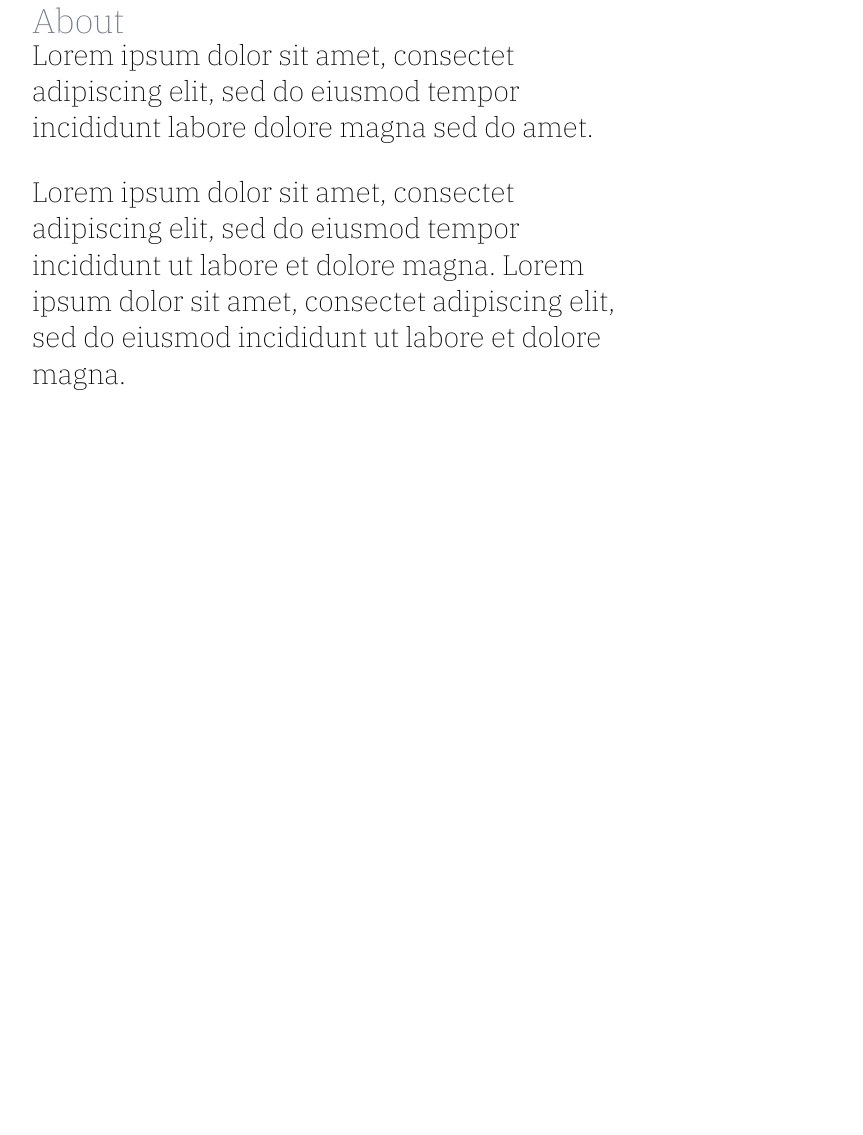
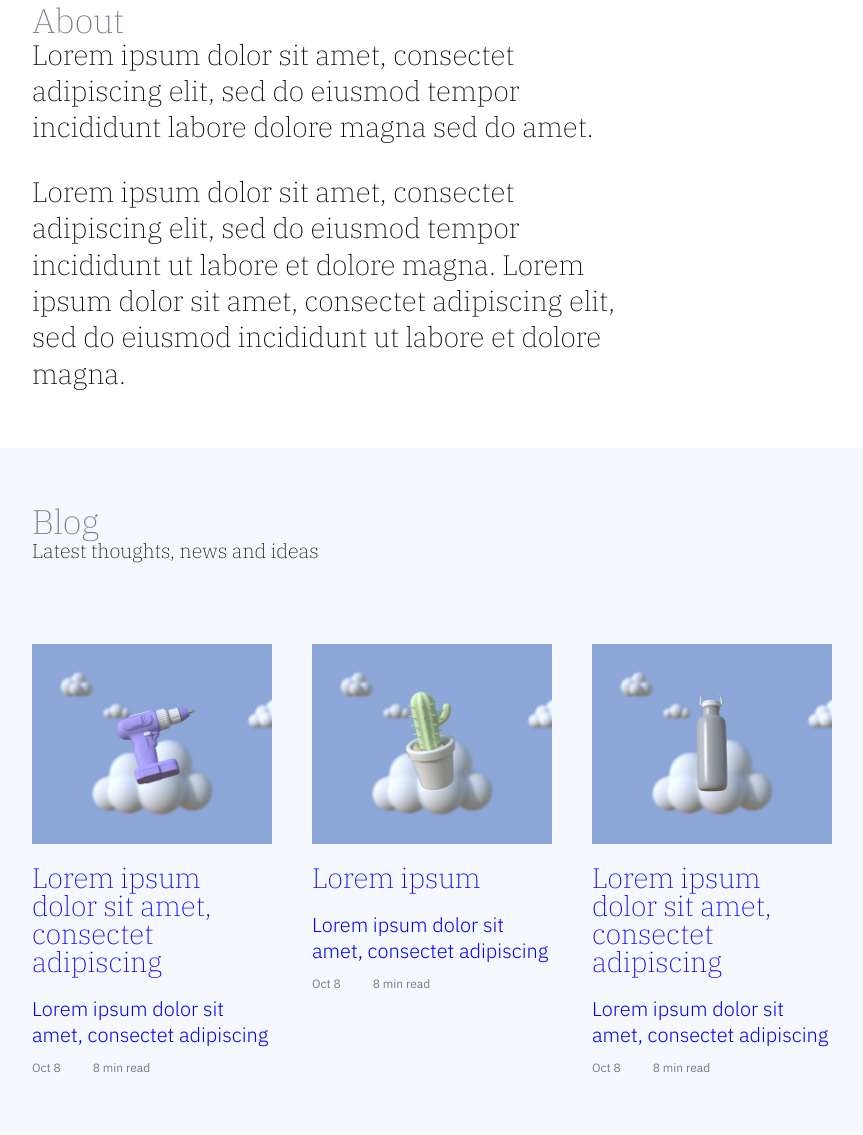
Before and after one commit to itsmacr8/acme-blog, a website built with Vite: page index.html in a window 1280 px wide. Shown: the part 1048-2183 px from the top of the page, without its empty margins (208-1071 px from the left). Before the commit the page ends 1520 px from the top, so only its background shows below. Built offline with nearby package versions, Linux system fonts and the light colour scheme.

Commit message:
Add featured article in blog section

```diff
--- a/index.html
+++ b/index.html
@@ -37,6 +37,50 @@
       </div>
     </div>
   </section>
+
+  <section class="bg-primary-300">
+    <div class="container">
+      <header>
+        <h2 class="section-title">Blog</h2>
+        <p class="section-subtitle">Latest thoughts, news and ideas</p>
+      </header>
+      <div class="flex xl-space">
+        <article class="article-preview flow-content">
+          <img class="article-preview__thumbnail" src="./assets/blog-1.jpg" alt="electric drill">
+          <a href="#" class="flow-content article-preview__link">
+            <h3 class="article-preview__heading">Lorem ipsum dolor sit amet, consectet adipiscing</h3>
+            <p>Lorem ipsum dolor sit amet, consectet adipiscing</p>
+          </a>
+          <div class="article-preview__info">
+            <time datetime="2020-10-08">Oct 8</time>
+            <p>8 min read</p>
+          </div>
+        </article>
+        <article class="article-preview flow-content">
+          <img class="article-preview__thumbnail" src="./assets/blog-2.jpg" alt="cactus">
+          <a href="#" class="flow-content article-preview__link">
+            <h3 class="article-preview__heading">Lorem ipsum</h3>
+            <p>Lorem ipsum dolor sit amet, consectet adipiscing</p>
+          </a>
+          <div class="article-preview__info">
+            <time datetime="2020-10-08">Oct 8</time>
+            <p>8 min read</p>
+          </div>
+        </article>
+        <article class="article-preview flow-content">
+          <img class="article-preview__thumbnail" src="./assets/blog-3.jpg" alt="insulated water bottle">
+          <a href="#" class="flow-content article-preview__link">
+            <h3 class="article-preview__heading">Lorem ipsum dolor sit amet, consectet adipiscing</h3>
+            <p>Lorem ipsum dolor sit amet, consectet adipiscing</p>
+          </a>
+          <div class="article-preview__info">
+            <time datetime="2020-10-08">Oct 8</time>
+            <p>8 min read</p>
+          </div>
+        </article>
+      </div>
+    </div>
+  </section>
   <script type="module" src="/src/main.ts"></script>
 </body>
 </html>
--- a/src/sass/base/_utilities.scss
+++ b/src/sass/base/_utilities.scss
@@ -23,3 +23,7 @@ section {
     font-size: var(--fs-600);
     color: var(--gray-400);
 }
+
+.xl-space {
+    margin-top: 5rem;
+}
--- /dev/null
+++ b/src/sass/components/_card.scss
@@ -0,0 +1,74 @@
+/* Creating new stacking context so that
+I can use box shadow on top of it. */
+.article-preview {
+    position: relative;
+    z-index: 0;
+
+    &__link {
+        display: inline-block;
+        font-size: var(--fs-400);
+        font-weight: var(--fw-300);
+        text-decoration: none;
+    }
+
+    &__link:hover,
+    &__link:focus {
+        color: inherit;
+    }
+
+    &__link::before {
+        --offset: -1em;
+        border-radius: var(--br);
+        box-shadow: 0 0 0.75rem 1.25rem rgba(0, 0, 0, 0.2);
+        content: "";
+        position: absolute;
+        top: var(--offset);
+        bottom: var(--offset);
+        left: var(--offset);
+        right: var(--offset);
+        opacity: 0;
+        transition: opacity 500ms ease;
+        /* Normally we use z-index: -1; for this BUT
+        this is a hacky fix so that image element becomes clickable.
+        It only works, If there is no background color there. */
+        z-index: 1;
+    }
+
+    &:hover &__link::before {
+        opacity: 1;
+    }
+
+    /*
+    NOTE:   Do not use the below technique for the hover effect. It causes performance issues. Only use OPACITY and TRANSFORM property for animation.
+
+    &__link::before {
+        box-shadow: 0;
+        transition: box-shadow 350ms ease;
+    }
+    &:hover &__link::before {
+        box-shadow: 0 0 0.75rem 1.25rem rgba(0, 0, 0, 0.2);
+    }
+    */
+
+    &__heading {
+        font-size: var(--fs-500);
+    }
+
+    &__thumbnail {
+        /* You must use height and width property so that
+        you can use object-fit property properly. */
+        object-fit: cover;
+        /* Exceptional: You could use explicit height,
+        if you use object-fit property. */
+        height: 12.5rem;
+        width: 100%;
+    }
+
+    &__info {
+        display: flex;
+        font-weight: var(--fw-400);
+        font-size: var(--fs-200);
+        color: var(--gray-400);
+        gap: 2rem;
+    }
+}
--- /dev/null
+++ b/src/sass/layout/_flex.scss
@@ -0,0 +1,12 @@
+.flex {
+    display: flex;
+    flex-direction: column;
+    gap: 4rem;
+    & > * {
+        flex-basis: 100%;
+    }
+    @include respond(tab-port) {
+        flex-direction: row;
+        gap: 2.5rem;
+    }
+}
--- a/src/sass/main.scss
+++ b/src/sass/main.scss
@@ -4,6 +4,8 @@
 @import './base/typography';
 @import './base/utilities';
 @import './base/animations';
+@import './layout/flex';
 @import './components/menu';
 @import './components/button';
+@import './components/card';
 @import './pages/index';
--- a/src/sass/pages/_index.scss
+++ b/src/sass/pages/_index.scss
@@ -31,3 +31,8 @@
 .text-500 {
     font-size: var(--fs-500);
 }
+
+.bg-primary-300 {
+    background-color: var(--primary-300);
+    border-radius: 1rem;
+}
```
Also changed, not shown: public/assets/blog-1.jpg (added), public/assets/blog-2.jpg (added), public/assets/blog-3.jpg (added).
